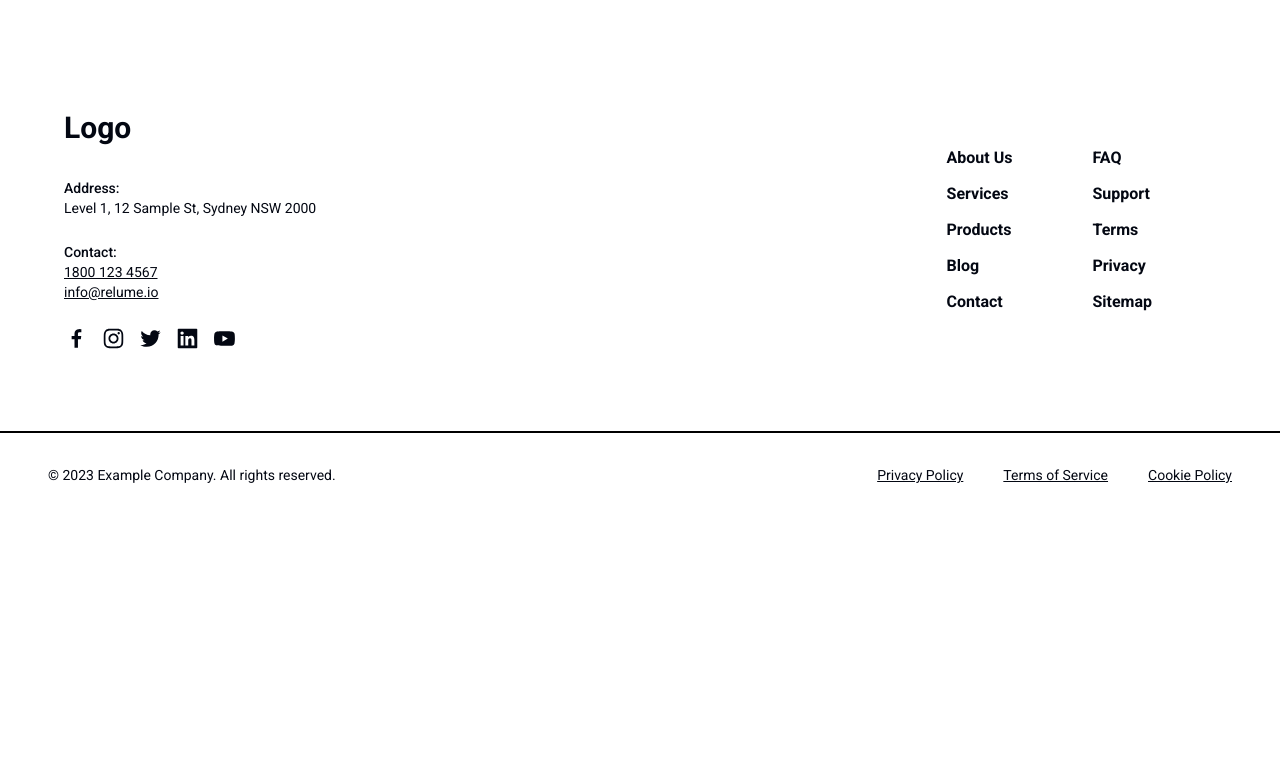
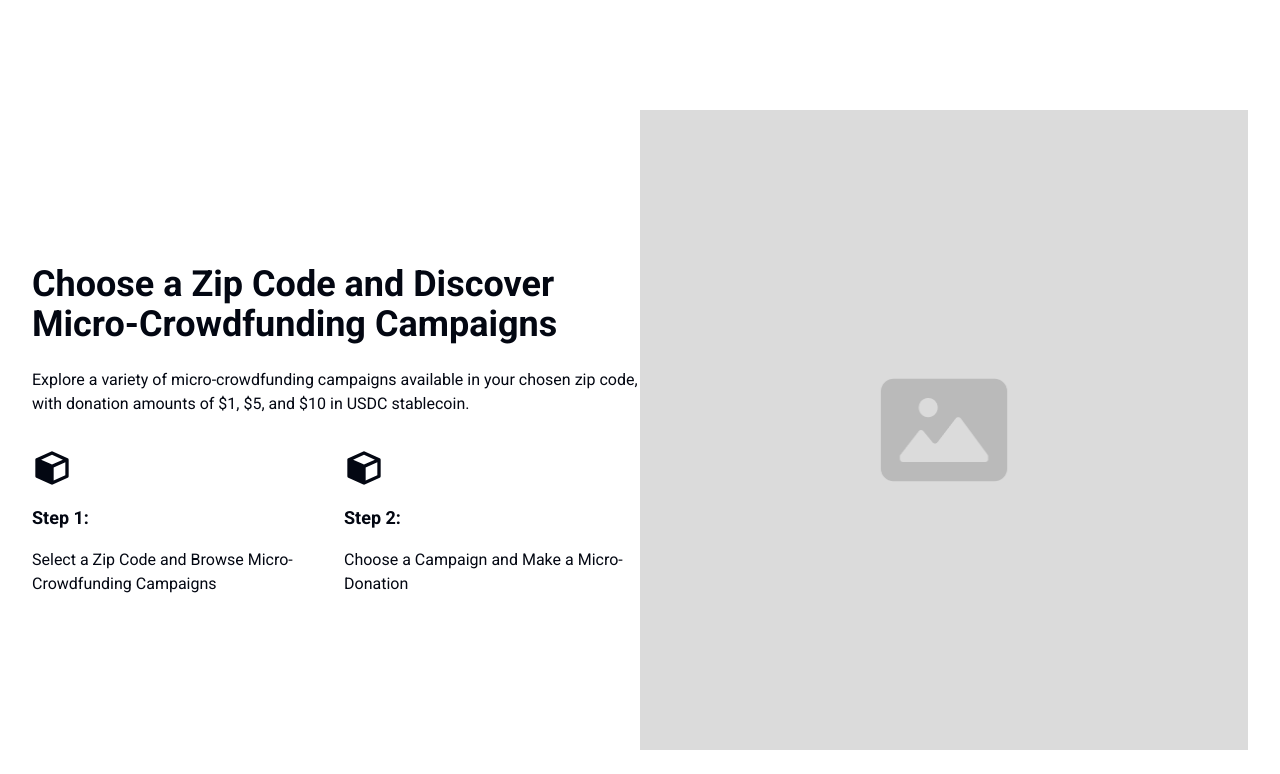
Before and after one commit to pandupan/D-App, a Next.js app: page /works in a window 1280 px wide. Shown: the part 1706-2480 px from the top of the page. Before the commit the page ends 2303 px from the top, so only its background shows below. Built offline with nearby package versions, Linux system fonts and the light colour scheme.

Commit message:
[ADD] - CZipCode

```diff
--- a/app/works/page.tsx
+++ b/app/works/page.tsx
@@ -1,3 +1,4 @@
+import CZipCode from '@/components/pages/HowItWorks/CZipCode'
 import EmpoyerCom from '@/components/pages/HowItWorks/EmpoyerCom'
 import SignUpVer from '@/components/pages/HowItWorks/SignUpVer'
 import React from 'react'
@@ -7,6 +8,7 @@ const page = () => {
     <div>
       <EmpoyerCom/>
       <SignUpVer/>
+      <CZipCode/>
     </div>
   )
 }
--- /dev/null
+++ b/components/pages/HowItWorks/CZipCode.tsx
@@ -0,0 +1,53 @@
+import React from "react";
+import Image from "next/image";
+import {BiSolidCube} from 'react-icons/bi'
+import ButtonOutline from "@/components/core/buttons/ButtonOutline";
+import ButtonPrimary from "@/components/core/buttons/ButtonPrimary";
+
+const CZipCode = () => {
+  return(
+    <div className="flex justify-between container my-28">
+      <div className="flex flex-col gap-6 w-[616px] h-[640px] justify-center">
+        <h1 className="font-black text-4xl ">
+        Choose a Zip Code and Discover Micro-Crowdfunding Campaigns
+        </h1>
+        <p>
+        Explore a variety of micro-crowdfunding campaigns available in your chosen zip code, with donation amounts of $1, $5, and $10 in USDC stablecoin.
+        </p>
+        <div className="flex flex-row gap-4 mt-2">
+          <div className="flex flex-col gap-4">
+            <BiSolidCube size = {40}/>
+            <div className="flex flex-col gap-4">
+              <h2 className="font-bold text-lg">
+                Step 1:
+              </h2>
+              <p className="w-[296px]">
+              Select a Zip Code and Browse Micro-Crowdfunding Campaigns
+              </p>
+            </div>
+          </div>
+          <div className="flex flex-col gap-4">
+            <BiSolidCube size = {40}/>
+            <div className="flex flex-col gap-4">
+              <h2 className="font-bold text-lg">
+                Step 2:
+              </h2>
+              <p className="w-[296px]">
+              Choose a Campaign and Make a Micro-Donation
+              </p>
+            </div>
+          </div>
+        </div>
+      </div>
+      <div className=" relative w-[656px] h-[640px]">
+        <Image
+          src="/images/placeHolder_2.png"
+          alt="Placeholder"
+          fill={true}
+        />
+      </div>
+    </div>
+  )
+}
+
+export default CZipCode
```
